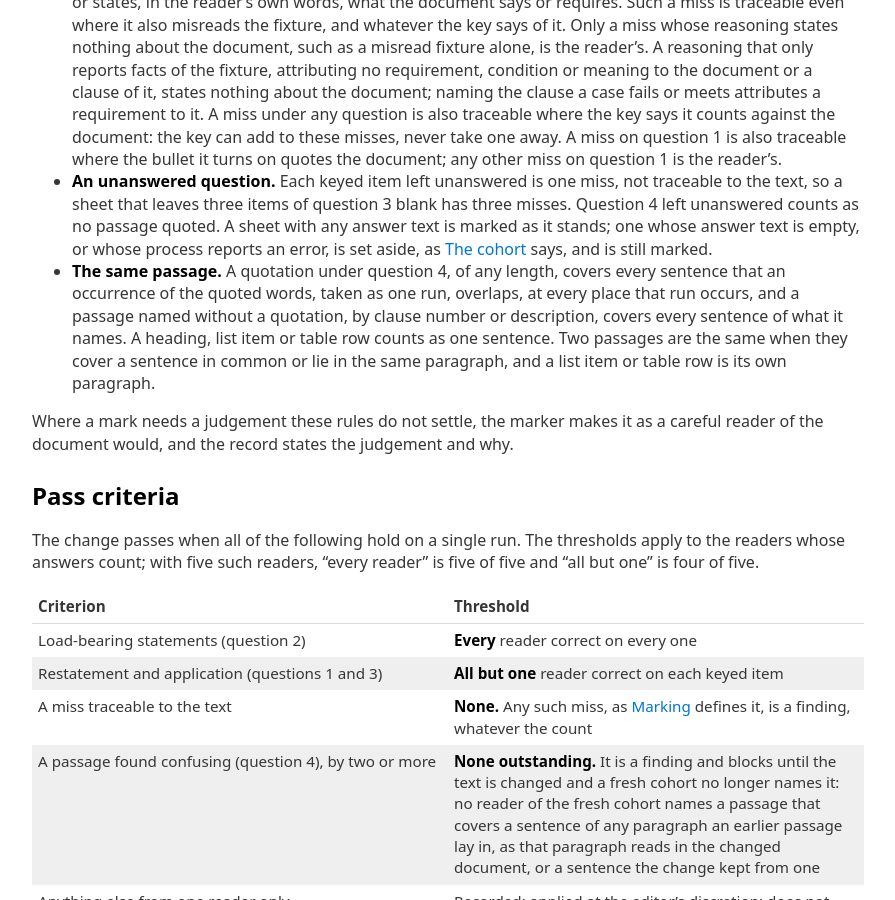
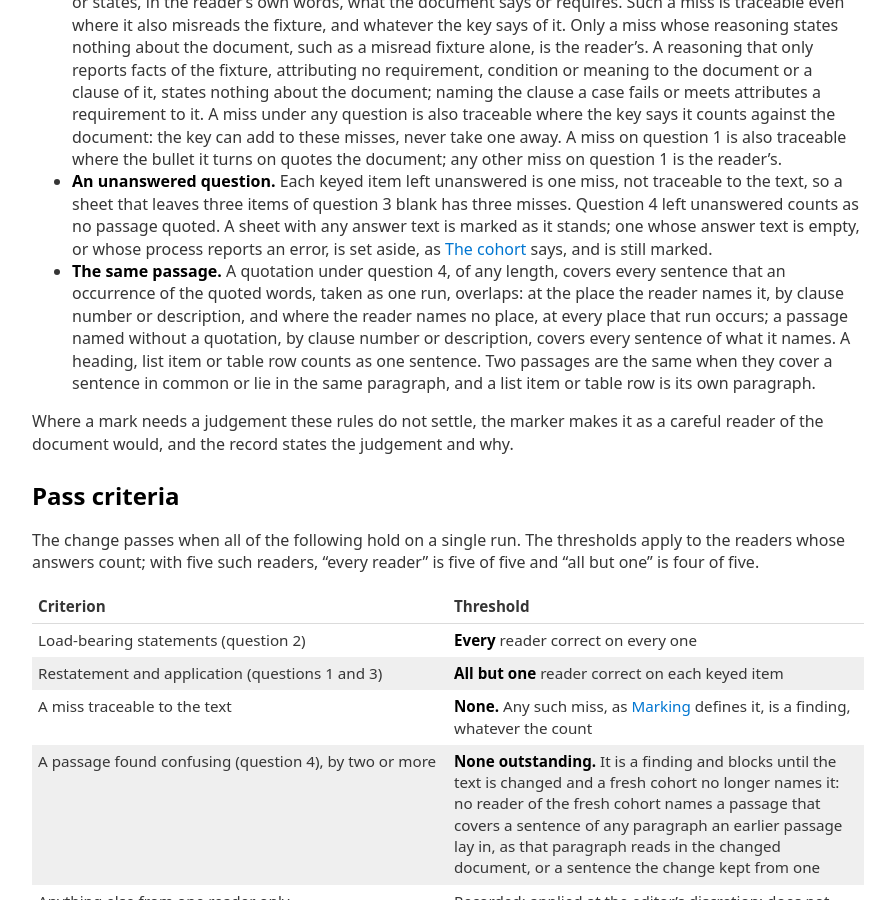
Before and after one commit to Defence-Before-Fix/defence-before-fix.github.io, a Jekyll site: the page built from ACCEPTANCE.md, in a window 1280 px wide and 900 px high, scrolled down 2936 px. Shown: the whole window, without its empty margins (192-1087 px from the left). Built offline with Jekyll 4.4.1, drawn with Linux system fonts in a browser that asks for light colours; our own code applies the rules of GitHub Pages for plain Markdown files.

Commit message:
Acceptance process: a short quotation under question 4 covers the place the reader names
Run 24 showed one-word quotations ("MAY", "configuration") covering every paragraph where the word
occurs. A quotation now covers the sentences it overlaps at the clause or place the reader names
it by, and every occurrence only where the reader names no place. On next the same passage was
undefined and run 16 read it narrowly, so this relaxes nothing there.

Co-Authored-By: Claude Opus 5.5 <noreply@anthropic.com>

```diff
--- a/ACCEPTANCE.md
+++ b/ACCEPTANCE.md
@@ -145,8 +145,9 @@ which rule and why. Each sheet is marked question by question, as follows.
   one whose answer text is empty, or whose process reports an error, is set aside, as
   [The cohort](#the-cohort) says, and is still marked.
 - **The same passage.** A quotation under question 4, of any length, covers every sentence that
-  an occurrence of the quoted words, taken as one run, overlaps, at every place that run occurs,
-  and a passage named without a quotation, by clause number or description, covers every
+  an occurrence of the quoted words, taken as one run, overlaps: at the place the reader names
+  it, by clause number or description, and where the reader names no place, at every place that
+  run occurs; a passage named without a quotation, by clause number or description, covers every
   sentence of what it names. A heading, list item or table row counts as one sentence. Two passages are the same when they cover a
   sentence in common or lie in the same paragraph, and a list item or table row is its own
   paragraph.
```
